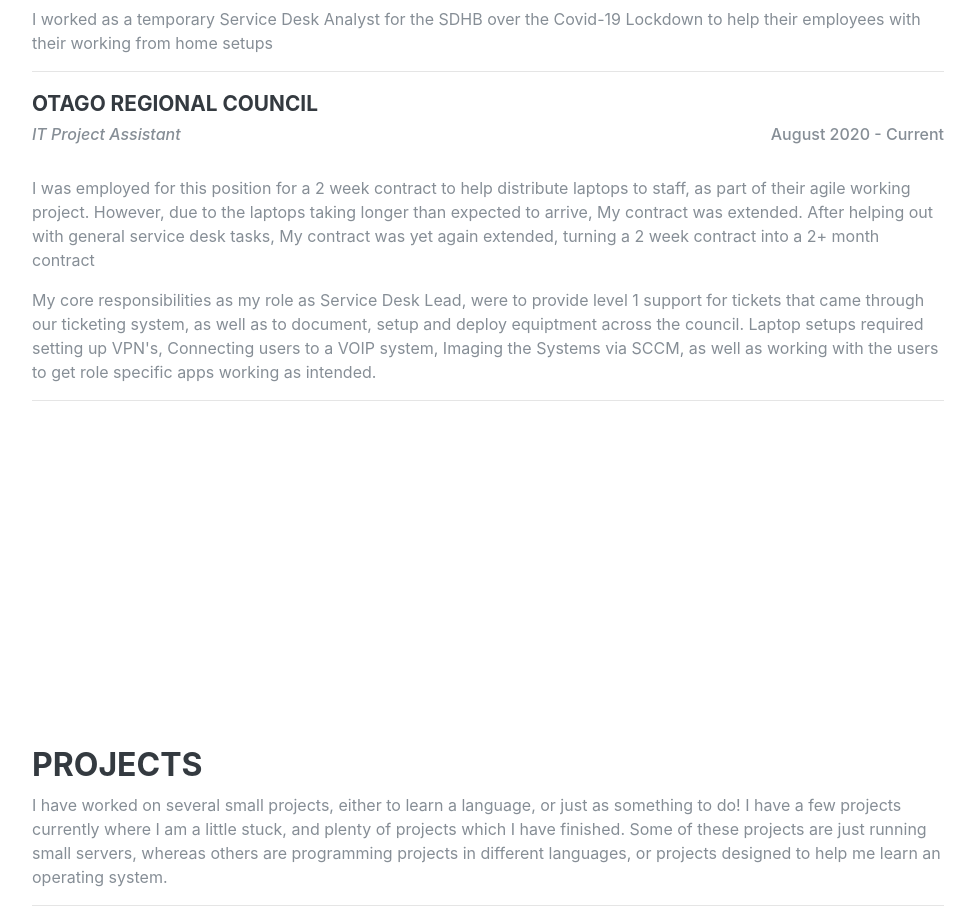
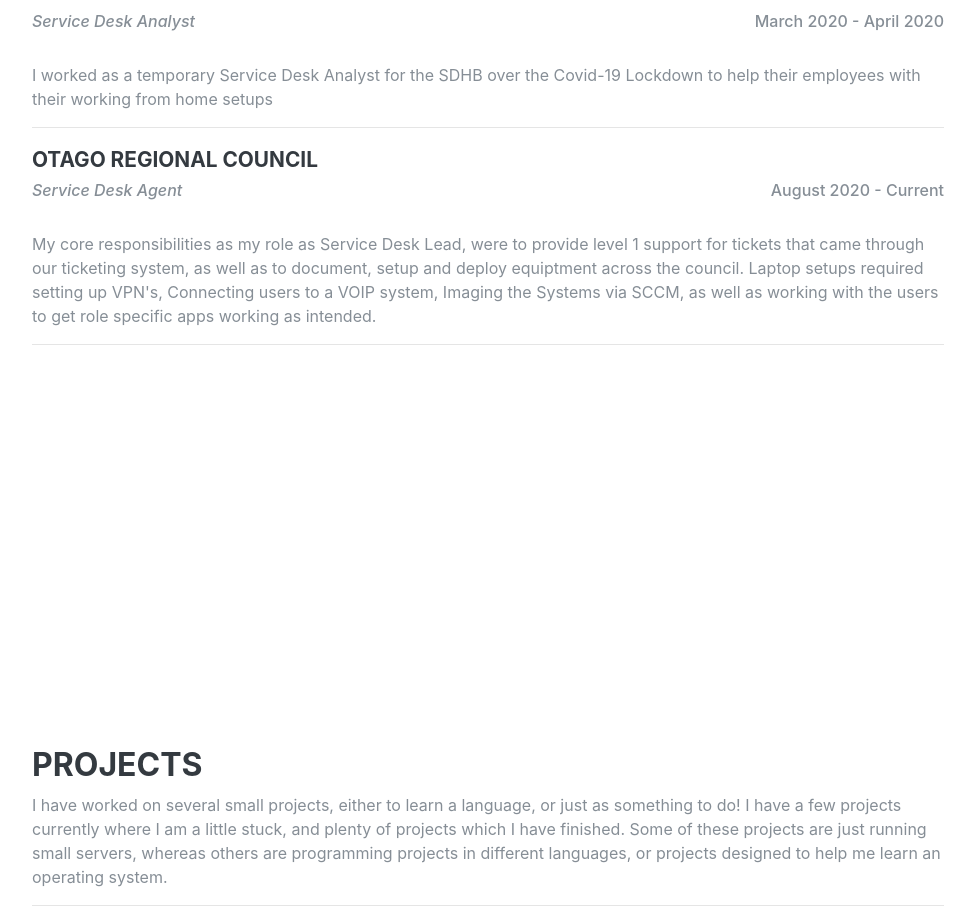
Before and after one commit to lunarised/vue-portfolio, a Vue app: page / in a window 1280 px wide. Shown: the part 2685-3606 px from the top of the page, without its empty margins (288-1263 px from the left). Built offline with nearby package versions, Linux system fonts and the light colour scheme; what vue-js-modal, vue-scrollactive would draw is missing.

Commit message:
Removed Paragraph from ORC section
Seemed like a lot of waffle that didnt need to be there
Also altered my Title to my official title

```diff
--- a/src/pages/Experience.vue
+++ b/src/pages/Experience.vue
@@ -14,14 +14,10 @@ Taken from About me
         working from home setups </p>
     <hr>
       <h3> Otago Regional Council </h3>
-      <h4 class="pushLeft"><i> IT Project Assistant </i> </h4> <h4 class="pushRight">August 2020 - Current</h4>
+      <h4 class="pushLeft"><i> Service Desk Agent </i> </h4> <h4 class="pushRight">August 2020 - Current</h4>
     <div style="clear: both;"></div>
 
       <br>
-      <p> I was employed for this position for a 2 week contract to help distribute laptops to staff,
-          as part of their agile working project. However, due to the laptops taking longer than expected
-          to arrive, My contract was extended. After helping out with general service desk tasks, My contract was
-          yet again extended, turning a 2 week contract into a 2+ month contract </p>
 
         <p> My core responsibilities as my role as Service Desk Lead, were to provide level 1 support for tickets
             that came through our ticketing system, as well as to document, setup and deploy equiptment across the
```
